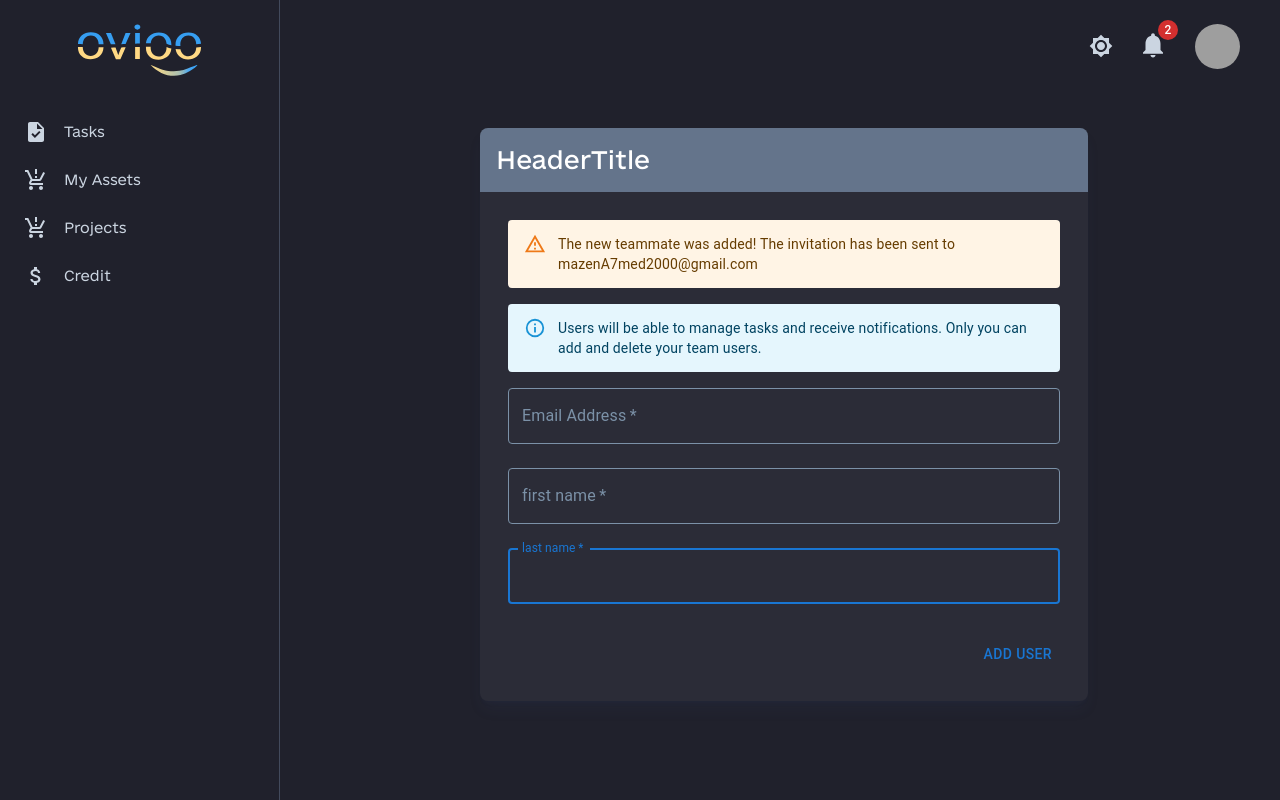
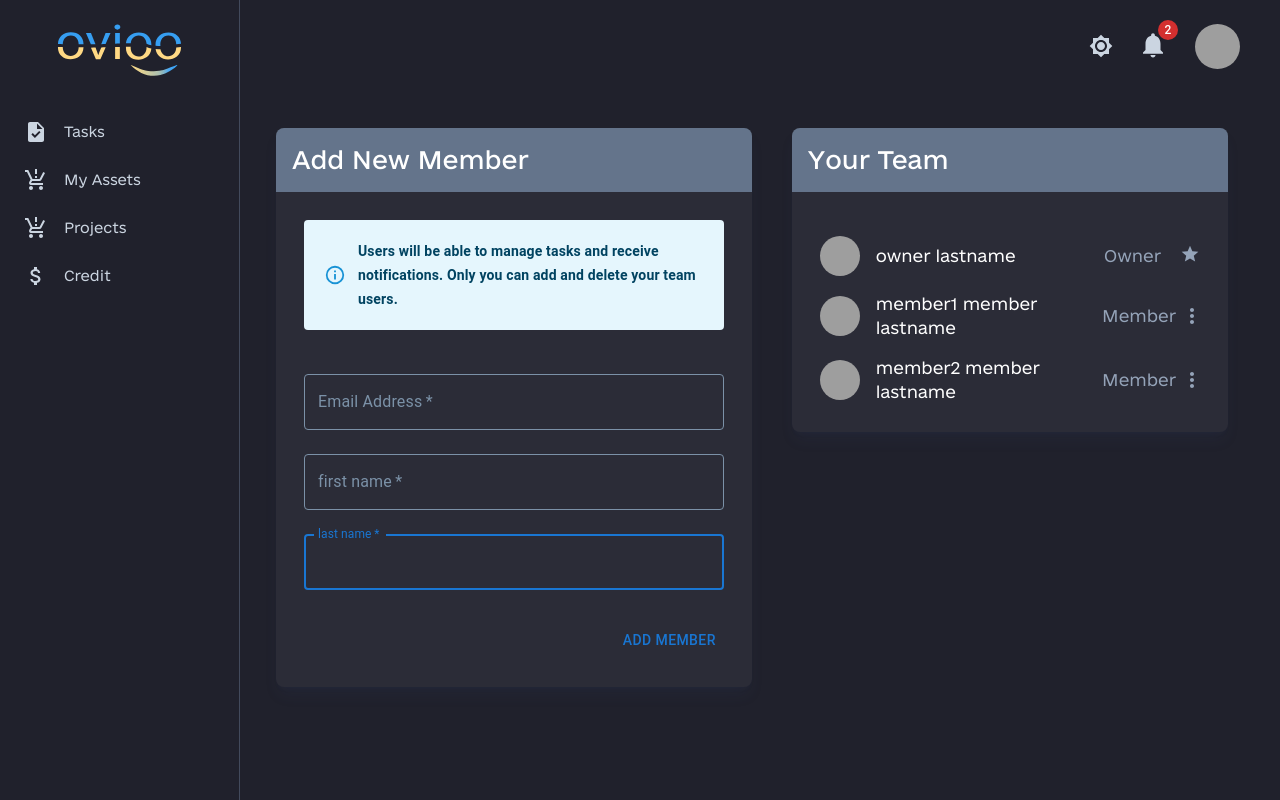
Before and after one commit to MohamedAhmed12/ovioo-saas, a Next.js app in the folder client/: page /dashboard/team in a window 1280 px wide. Built offline with nearby package versions, Linux system fonts and the light colour scheme; grey boxes are pictures that could not be loaded.

Commit message:
feat(fe-team): team and team members page

```diff
--- a/client/src/app/dashboard/layout.tsx
+++ b/client/src/app/dashboard/layout.tsx
@@ -6,8 +6,6 @@ import { useAppSelector } from "@/hooks/redux";
 import { ModeEnum } from "@/interfaces/store/main";
 import "@/styles/app/unauth/dashboard/layout.scss";
 import { useEffect, useState } from "react";
-
-const drawerWidth = 240;
 
 export default function DashboardLayout({ children }: { children: React.ReactNode }) {
     const [open, setOpen] = useState(false);
@@ -26,7 +24,7 @@ export default function DashboardLayout({ children }: { children: React.ReactNod
     }, [mode]);
 
     return (
-        <main className="flex min-h-screen flex-col dashboard-main-layout pt-32 pb-14 pl-80 pr-8 bg-[#f4f7fd] dark:bg-[#20212c]">
+        <main className="flex min-h-screen flex-col dashboard-main-layout pt-32 pb-14 pl-64 pr-8 bg-[#f4f7fd] dark:bg-[#20212c]">
             <DashboardHeader openNav={open} onOpenNav={() => setOpen(true)} />
             <Navbar openNav={open} onCloseNav={() => setOpen(false)} />
             {children}
--- a/client/src/app/dashboard/team/page.tsx
+++ b/client/src/app/dashboard/team/page.tsx
@@ -1,42 +1,48 @@
-'use client';
+"use client";
 
-import AddTeamMemberCard from '@/components/Dashboard/Team/AddTeamMemberCard';
-import TeamsCard from '@/components/Dashboard/Team/TeamsCard';
-import { FormEvent, useState } from 'react';
-import { User as UserInterface } from '@/interfaces';
+import AddTeamMemberCard from "@/components/Dashboard/Team/AddTeamMemberCard";
+import TeamMembersCard from "@/components/Dashboard/Team/TeamMembersCard";
+import { RoleEnum, User as UserInterface } from "@/interfaces";
+import { useState } from "react";
 
 export default function Team() {
     const [teamMembers, setTeamMembers] = useState<UserInterface[]>([
         {
-      firstname: 'owner',
-      lastname: 'lastname',
-      email: 'owner@ovioo.com',
+            firstname: "owner",
+            lastname: "lastname",
+            email: "owner@ovioo.com",
+            role: RoleEnum.OWNER,
+        },
+        {
+            firstname: "member1",
+            lastname: "member lastname",
+            email: "member@ovioo.com",
+            role: RoleEnum.MEMBER,
+        },
+        {
+            firstname: "member2",
+            lastname: "member lastname",
+            email: "member2@ovioo.com",
+            role: RoleEnum.MEMBER,
         },
     ]);
 
-  const label = { inputProps: { 'aria-label': 'Switch demo' } };
+    const label = { inputProps: { "aria-label": "Switch demo" } };
 
-  const handleSubmit = (event: FormEvent<HTMLFormElement>) => {
-    event.preventDefault();
-    const {email, firstname, lastname} = new FormData(event.currentTarget);
-    // (...)  <- search for those they are one -> (search on google (merge 2 object using spread operator in js))
-    // console.log({
-    //   email: data.get('email'),
-    //   password: data.get('password'),
-    // });
-  };
+    const handleAddTeamMember = (newMember: UserInterface) =>
+        setTeamMembers([...teamMembers, newMember]);
 
     return (
-    <div className="team-card px-40 flex flex-row lg:flex-col w-full">
-      <div className="new-user basis-4/5 flex flex-raw lg:flex-col ">
+        <div className="team-card flex flex-col lg:flex-row w-full justify-between flex-wrap max-w-full">
+            <div className="new-user basis-[52%] flex flex-raw lg:flex-col px-5">
                 <AddTeamMemberCard
-          handleSubmit={handleSubmit}
-          headerTitle="headerTitle"
+                    handleSubmit={handleAddTeamMember}
+                    headerTitle="Add new member"
                 />
             </div>
-      <div className="Company Team basis-1/5 flex flex-col lg:flex-col">
+            <div className="Company Team basis-[48%] flex flex-col lg:flex-col px-5">
                 {teamMembers.length > 1 && (
-          <TeamsCard headerTitle="headerTitle" teamMembers={teamMembers} />
+                    <TeamMembersCard headerTitle="your team" teamMembers={teamMembers} />
                 )}
             </div>
         </div>
--- a/client/src/components/DashBoardCard.tsx
+++ b/client/src/components/DashBoardCard.tsx
@@ -1,7 +1,7 @@
-import Box from '@mui/joy/Box';
-import Card from '@mui/material/Card';
-import CardHeader from '@mui/material/CardHeader';
-import { FormEvent, ReactElement } from 'react';
+import Box from "@mui/joy/Box";
+import Card from "@mui/material/Card";
+import CardHeader from "@mui/material/CardHeader";
+import { FormEvent, ReactElement } from "react";
 
 export default function DashBoardCard({
     children,
@@ -21,7 +21,7 @@ export default function DashBoardCard({
                 />
             )}
             <Box
-        className="box pr-7 pl-7 pt-7 pb-7 bg-secondary flex flex-col"
+                className="box bg-secondary flex flex-col p-5 lg:p-7"
                 component="form"
                 onSubmit={handleSubmit}
                 noValidate
--- a/client/src/components/Dashboard/Team/AddTeamMemberCard.tsx
+++ b/client/src/components/Dashboard/Team/AddTeamMemberCard.tsx
@@ -1,38 +1,87 @@
-'use client';
+"use client";
 
-import DashBoardCard from '@/components/DashBoardCard';
-import Alert from '@mui/material/Alert';
-import Button from '@mui/material/Button';
-import Stack from '@mui/material/Stack';
-import TextField from '@mui/material/TextField';
-import { FormEvent } from 'react';
+import DashBoardCard from "@/components/DashBoardCard";
+import { RoleEnum, User as UserInterface } from "@/interfaces";
+import Alert from "@mui/material/Alert";
+import Button from "@mui/material/Button";
+import Stack from "@mui/material/Stack";
+import TextField from "@mui/material/TextField";
+import { MouseEvent, useEffect, useState } from "react";
 
 export default function AddTeamMemberCard({
     handleSubmit,
     headerTitle,
 }: {
-  handleSubmit: (event: FormEvent<HTMLFormElement>) => void;
+    handleSubmit: (event: UserInterface) => void;
     headerTitle: string;
 }) {
+    const [showInfo, setShowInfo] = useState<boolean>(false);
+    const [newMember, setNewMember] = useState<UserInterface>({
+        email: "",
+        firstname: "",
+        lastname: "",
+        role: RoleEnum.MEMBER,
+    });
+
+    const handleInputChange = (e: React.ChangeEvent<HTMLInputElement>) => {
+        const { name, value } = e.target;
+        setNewMember({ ...newMember, [name]: value });
+    };
+
+    const onSubmit = (e: MouseEvent<HTMLElement>) => {
+        handleSubmit(newMember);
+
+        setShowInfo(true);
+        setNewMember({
+            email: "",
+            firstname: "",
+            lastname: "",
+            role: RoleEnum.MEMBER,
+        });
+    };
+
+    useEffect(() => console.log("red"), []);
+
     return (
-    <DashBoardCard handleSubmit={handleSubmit} headerTitle={headerTitle}>
+        <DashBoardCard headerTitle={headerTitle}>
             <>
                 <div className="flex flex-row">
                     <div className="w-full flex flex-col">
-            <Stack sx={{ width: '100%' }} spacing={2}>
-              <Alert severity="warning">
+                        <Stack sx={{ width: "100%" }} spacing={2} className="mb-7">
+                            {showInfo && (
+                                <Alert
+                                    severity="success"
+                                    style={{
+                                        fontWeight: 600,
+                                        padding: "11px 20px",
+                                        lineHeight: "1.5rem",
+                                        marginBottom: 3,
+                                    }}
+                                    className="items-center rounded-md"
+                                >
                                     The new teammate was added! The invitation has been sent to
-                mazenA7med2000@gmail.com
+                                    {newMember.email}
                                 </Alert>
-              <Alert severity="info">
-                Users will be able to manage tasks and receive notifications.
-                Only you can add and delete your team users.
+                            )}
+                            <Alert
+                                severity="info"
+                                style={{
+                                    fontWeight: 600,
+                                    padding: "11px 20px",
+                                    lineHeight: "1.5rem",
+                                }}
+                                className="items-center rounded-md"
+                            >
+                                Users will be able to manage tasks and receive notifications. Only
+                                you can add and delete your team users.
                             </Alert>
                         </Stack>
                         <TextField
                             className="dashboard-input"
                             margin="normal"
                             required
+                            value={newMember.email}
+                            onChange={handleInputChange}
                             fullWidth
                             name="email"
                             label="Email Address"
@@ -43,6 +92,8 @@ export default function AddTeamMemberCard({
                             className="dashboard-input"
                             margin="normal"
                             required
+                            value={newMember.firstname}
+                            onChange={handleInputChange}
                             fullWidth
                             id="first-name"
                             label="first name"
@@ -53,6 +104,8 @@ export default function AddTeamMemberCard({
                             className="dashboard-input"
                             margin="normal"
                             required
+                            value={newMember.lastname}
+                            onChange={handleInputChange}
                             fullWidth
                             id="last-name"
                             label="last name"
@@ -62,11 +115,8 @@ export default function AddTeamMemberCard({
                     </div>
                 </div>
                 <div className="flex w-full justify-end mt-6">
-          <Button
-            type="submit"
-            className="bg-[--dashboard-primary] text-white "
-          >
-            add user
+                    <Button className="bg-[--dashboard-primary] text-white" onClick={onSubmit}>
+                        add member
                     </Button>
                 </div>
             </>
--- /dev/null
+++ b/client/src/components/Dashboard/Team/TeamMembersCard.tsx
@@ -0,0 +1,114 @@
+"use client";
+
+import DashBoardCard from "@/components/DashBoardCard";
+import { RoleEnum, User as UserInterface } from "@/interfaces";
+import EditIcon from "@mui/icons-material/Edit";
+import FileCopyIcon from "@mui/icons-material/FileCopy";
+import MoreVertIcon from "@mui/icons-material/MoreVert";
+import StarIcon from "@mui/icons-material/Star";
+import { Avatar, IconButton, Menu, MenuItem, Stack } from "@mui/material";
+import { useState } from "react";
+
+export default function TeamMembersCard({
+    headerTitle,
+    teamMembers,
+}: {
+    headerTitle: string;
+    teamMembers: UserInterface[];
+}) {
+    const [anchorEl, setAnchorEl] = useState<null | HTMLElement>(null);
+    const open = Boolean(anchorEl);
+    const handleToggle = (event: React.MouseEvent<HTMLElement>) => {
+        setAnchorEl((prevState) => (prevState == null ? event.currentTarget : null));
+    };
+
+    return (
+        <DashBoardCard headerTitle={headerTitle}>
+            <div className="flex flex-col">
+                {teamMembers.map((member) => (
+                    <Stack
+                        direction="row"
+                        spacing={{ sm: "2", lg: "5" }}
+                        justifyContent="space-between"
+                        alignItems="center"
+                        key={member.email}
+                        className="mt-4"
+                    >
+                        <span className="flex items-center">
+                            <Avatar alt="Remy Sharp" src="/static/images/avatar/1.jpg" />
+                            <p className="mx-4 text-xs lg:text-base">
+                                {member.firstname} {member.lastname}
+                            </p>
+                        </span>
+
+                        {member.role == RoleEnum.OWNER ? (
+                            <span className="flex text-slate-400">
+                                <span className="sm:mx-2 lg:mx-2 text-xs lg:text-base capitalize">
+                                    owner
+                                </span>
+                                <StarIcon
+                                    className="ml-[11px]"
+                                    sx={{ fontSize: "1.25rem", lineHeight: "1.75rem" }}
+                                ></StarIcon>
+                            </span>
+                        ) : (
+                            <span className="flex items-center">
+                                <span className="sm:mx-2 lg:mx-2 text-xs lg:text-base capitalize text-slate-400">
+                                    member
+                                </span>
+
+                                <IconButton
+                                    aria-label="more"
+                                    id="long-button"
+                                    aria-controls={open ? "long-menu" : undefined}
+                                    aria-expanded={open ? "true" : undefined}
+                                    aria-haspopup="true"
+                                    onClick={handleToggle}
+                                    className="p-0 w-4"
+                                    sx={{ color: "rgb(148 163 184)" }}
+                                >
+                                    <MoreVertIcon />
+                                </IconButton>
+                                <Menu
+                                    id="long-menu"
+                                    MenuListProps={{
+                                        "aria-labelledby": "long-button",
+                                        className: "ovioo-card",
+                                    }}
+                                    anchorEl={anchorEl}
+                                    open={open}
+                                    onClose={handleToggle}
+                                    anchorOrigin={{
+                                        vertical: "bottom",
+                                        horizontal: "right",
+                                    }}
+                                    transformOrigin={{
+                                        vertical: "top",
+                                        horizontal: "right",
+                                    }}
+                                >
+                                    <MenuItem
+                                        onClick={handleToggle}
+                                        disableRipple
+                                        className="dashboard__link"
+                                    >
+                                        <EditIcon fontSize="small" className="mr-3" />
+                                        Transfer Ownership
+                                    </MenuItem>
+                                    <MenuItem
+                                        onClick={handleToggle}
+                                        disableRipple
+                                        className="text-red-500"
+                                    >
+                                        <FileCopyIcon fontSize="small" className="mr-3" />
+                                        Remove member
+                                    </MenuItem>
+                                </Menu>
+                            </span>
+                        )}
+                    </Stack>
+                ))}
+            </div>
+        </DashBoardCard>
+    );
+}
--- a/client/src/interfaces/user.ts
+++ b/client/src/interfaces/user.ts
@@ -1,7 +1,14 @@
+export enum RoleEnum {
+    OWNER = "owner",
+    DESIGNER = "designer",
+    MEMBER= "member"
+}
+
 export interface User {
     firstname?: string;
     lastname?: string;
     email: string;
     password?: string;
     avatar?: string;
+    role: RoleEnum;
 }
--- a/client/src/styles/components/dashboard/layout/navbar.scss
+++ b/client/src/styles/components/dashboard/layout/navbar.scss
@@ -1,6 +1,6 @@
 .navbar .MuiDrawer-root {
     display:flex;
-    width: 280px;
+    width: 240px;
     flex-shrink: 0!important;
     .MuiDrawer-paper {
         box-sizing: border-box;
@@ -10,7 +10,7 @@
 .swipeable-drawer {
     .MuiPaper-root {
         background: transparent;
-        width: 280px;
+        width: 240px;
         border-right: 1px solid var(--dashboard-border);
         .simplebar-mask {
             .simplebar-content {
```
Also changed, not shown: client/src/components/Dashboard/Team/TeamsCard.tsx (deleted, +0 -18 lines), client/src/styles/app/unauth/dashboard/layout.scss (+5 -3 lines). Lines whose indentation alone changed are shown as unchanged.
